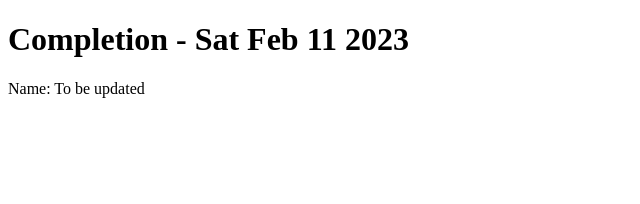
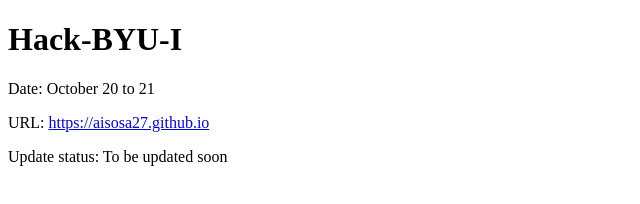
Before and after one commit to aisosa27/aisosa27.github.io, a plain HTML site: page index.html in a window 1280 px wide. Shown: the whole page, without its empty margins (0-640 px from the left). Drawn offline with Linux system fonts and the light colour scheme.

Commit message:
Update index.html

```diff
--- a/index.html
+++ b/index.html
@@ -4,15 +4,18 @@
   <title>Landing Page</title>
 </head>
 <body>
-  <h1 id="completion-header">Completion</h1>
-  <p id="completion-date">To be updated</p>
+  <h1 id="completion-header">Hack-BYU-I</h1>
+  <p id="completion-date">October 20 to 21</p>
+  <p>URL: <a href="https://aisosa27.github.io">https://aisosa27.github.io</a></p>
+  <p id="update-status">To be updated soon</p>
   <script>
-    const date = new Date();
     const completionHeader = document.querySelector("#completion-header");
     const completionDate = document.querySelector("#completion-date");
+    const updateStatus = document.querySelector("#update-status");
 
-    completionHeader.innerHTML = "Completion - " + date.toDateString();
-    completionDate.innerHTML = "Name: To be updated";
+    completionHeader.innerHTML = "Hack-BYU-I";
+    completionDate.innerHTML = "Date: October 20 to 21";
+    updateStatus.innerHTML = "Update status: To be updated soon";
   </script>
 </body>
 </html>
```
